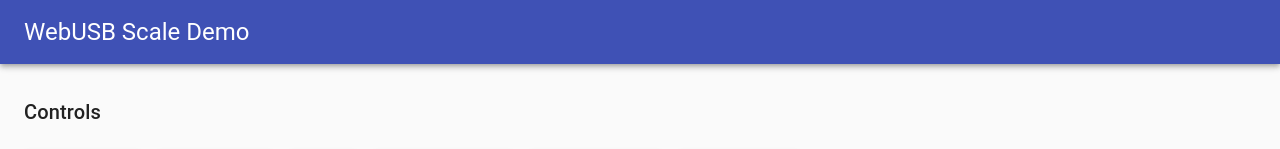
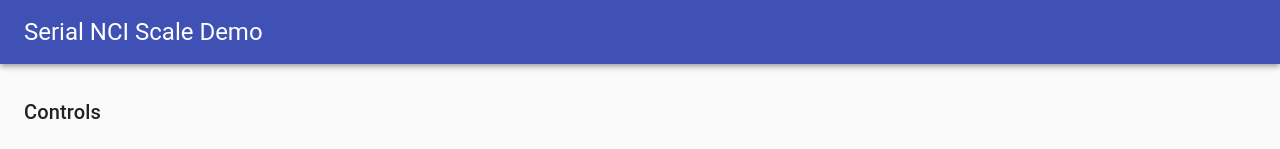
Before and after one commit to chris-rudmin/serial-nci-scale, a React app: page / in a window 1280 px wide. Shown: the top 149 px of the page. Built offline with nearby package versions, Linux system fonts and the light colour scheme.

Commit message:
Add example build

```diff
--- a/public/index.html
+++ b/public/index.html
@@ -24,7 +24,7 @@
       work correctly both with client-side routing and a non-root public URL.
       Learn how to configure a non-root public URL by running `npm run build`.
     -->
-    <title>Serial Scale Demo</title>
+    <title>Serial NCI Scale Demo</title>
   </head>
   <body>
     <noscript>You need to enable JavaScript to run this app.</noscript>
--- a/src/example/App.js
+++ b/src/example/App.js
@@ -52,7 +52,7 @@ export default function App() {
       <AppBar position="static">
         <Toolbar>
           <Typography variant="h5" >
-            WebUSB Scale Demo
+            Serial NCI Scale Demo
           </Typography>
         </Toolbar>
       </AppBar>
```
Also changed, not shown: 7 other files (tests, documents, lock files or other folders).
